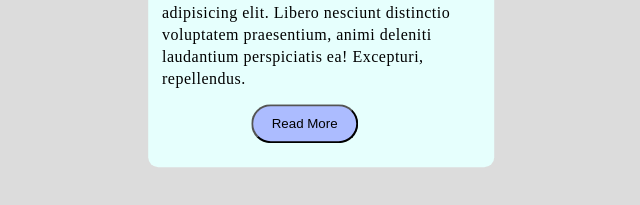
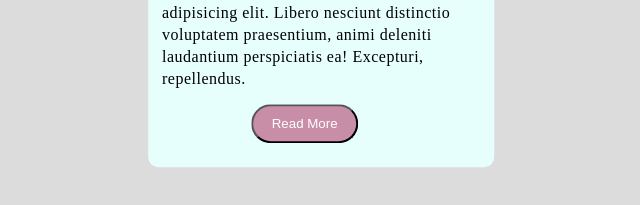
Before and after one commit to sn-j/card, a plain HTML site: page index.html in a window 1280 px wide. In both pictures the pointer is over the button "Read More". Shown: the part 511-716 px from the top of the page, without its empty margins (319-959 px from the left). Drawn offline with Linux system fonts and the light colour scheme.

Commit message:
changed in btn hover

```diff
--- a/card.css
+++ b/card.css
@@ -74,5 +74,11 @@ p {
   padding: 10px;
   border-radius: 20px;
   background-color: #ACBCFF;
+  cursor: pointer;
 
 }
+
+.btn:hover {
+  background-color: #C88EA7;
+  color: white;
+}
```
